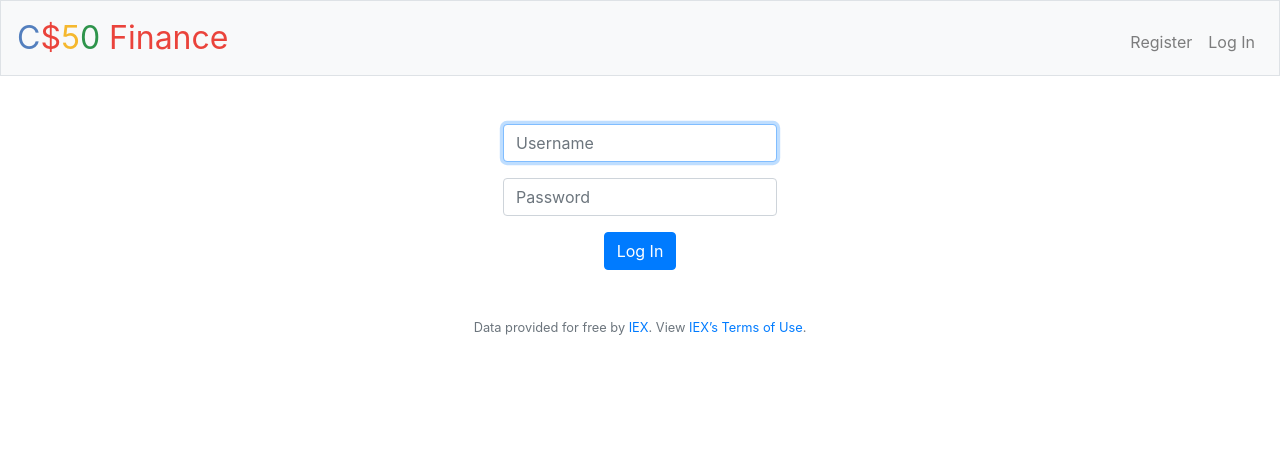
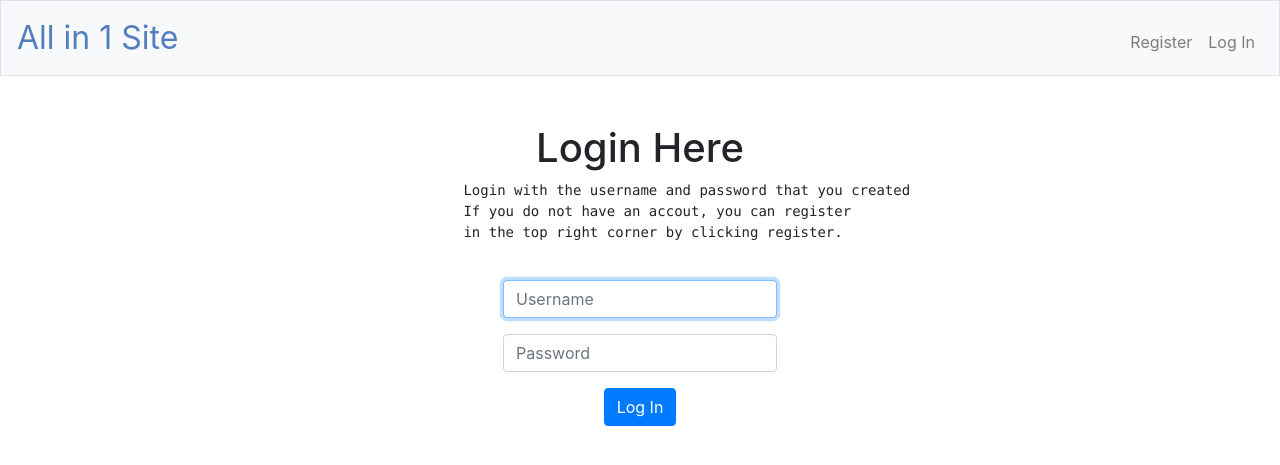
Before and after one commit to StephenTrainor/project, a Flask app: page /login in a window 1280 px wide. Shown: the top 465 px of the page. Run offline with Flask 2, Linux system fonts and the light colour scheme; some libraries are stand-ins or nearby versions.

Commit message:
Updated templates

```diff
--- a/templates/layout.html
+++ b/templates/layout.html
@@ -8,37 +8,33 @@
         <meta charset="utf-8">
         <meta name="viewport" content="width=device-width, initial-scale=1, shrink-to-fit=no">
 
-        <!-- documentation at http://getbootstrap.com/docs/4.1/, alternative themes at https://bootswatch.com/ -->
         <link href="https://maxcdn.bootstrapcdn.com/bootstrap/4.1.3/css/bootstrap.min.css" rel="stylesheet">
-
-        <!-- https://favicon.io/emoji-favicons/money-mouth-face/ -->
-        <link href="/static/favicon.ico" rel="icon">
-
+        <link href="/static/lock/favicon.ico" rel="icon">
         <link href="/static/styles.css" rel="stylesheet">
 
         <script src="https://code.jquery.com/jquery-3.3.1.min.js"></script>
         <script src="https://cdnjs.cloudflare.com/ajax/libs/popper.js/1.14.3/umd/popper.min.js"></script>
         <script src="https://maxcdn.bootstrapcdn.com/bootstrap/4.1.3/js/bootstrap.min.js"></script>
 
-        <title>C$50 Finance: {% block title %}{% endblock %}</title>
+        <title>All in 1 Site</title>
 
     </head>
 
     <body>
 
         <nav class="navbar navbar-expand-md navbar-light bg-light border">
-            <a class="navbar-brand" href="/"><span class="blue">C</span><span class="red">$</span><span class="yellow">5</span><span class="green">0</span> <span class="red">Finance</span></a>
+            <a class="navbar-brand" href="/"><span class="blue">All in 1 Site</span><span class="red"></span><span class="yellow"></span><span class="green"></span> <span class="red"></span></a>
             <button aria-controls="navbar" aria-expanded="false" aria-label="Toggle navigation" class="navbar-toggler" data-target="#navbar" data-toggle="collapse" type="button">
                 <span class="navbar-toggler-icon"></span>
             </button>
             <div class="collapse navbar-collapse" id="navbar">
                 {% if session.user_id %}
                     <ul class="navbar-nav mr-auto mt-2">
-                        <li class="nav-item"><a class="nav-link" href="/quote">Quote</a></li>
-                        <li class="nav-item"><a class="nav-link" href="/buy">Buy</a></li>
-                        <li class="nav-item"><a class="nav-link" href="/sell">Sell</a></li>
-                        <li class="nav-item"><a class="nav-link" href="/history">History</a></li>
-                        <li class="nav-item"><a class="nav-link" href="/deposit">Deposit</a></li>
+                        <li class="nav-item"><a class="nav-link" href="/quote">To-Do List</a></li>
+                        <li class="nav-item"><a class="nav-link" href="/buy">To-Do History</a></li>
+                        <li class="nav-item"><a class="nav-link" href="/sell">Password Gen</a></li>
+                        <li class="nav-item"><a class="nav-link" href="/history">Password Checker</a></li>
+                        <li class="nav-item"><a class="nav-link" href="/deposit">Password Manager</a></li>
                     </ul>
                     <ul class="navbar-nav ml-auto mt-2">
                         <li class="nav-item"><a class="nav-link" href="/logout">Log Out</a></li>
@@ -64,10 +60,6 @@
             {% block main %}{% endblock %}
         </main>
 
-        <footer class="small text-center text-muted">
-            Data provided for free by <a href="https://iextrading.com/developer">IEX</a>. View <a href="https://iextrading.com/api-exhibit-a/">IEX’s Terms of Use</a>.
-        </footer>
-
     </body>
 
 </html>
--- a/templates/login.html
+++ b/templates/login.html
@@ -5,6 +5,12 @@
 {% endblock %}
 
 {% block main %}
+    <h1>Login Here</h1>
+    <pre style="text-align: left; margin-left: 160px;">
+                      Login with the username and password that you created
+                      If you do not have an accout, you can register
+                      in the top right corner by clicking register.
+    </pre>
     <form action="/login" method="post">
         <div class="form-group">
             <input autocomplete="off" autofocus class="form-control" name="username" placeholder="Username" type="text">
```
